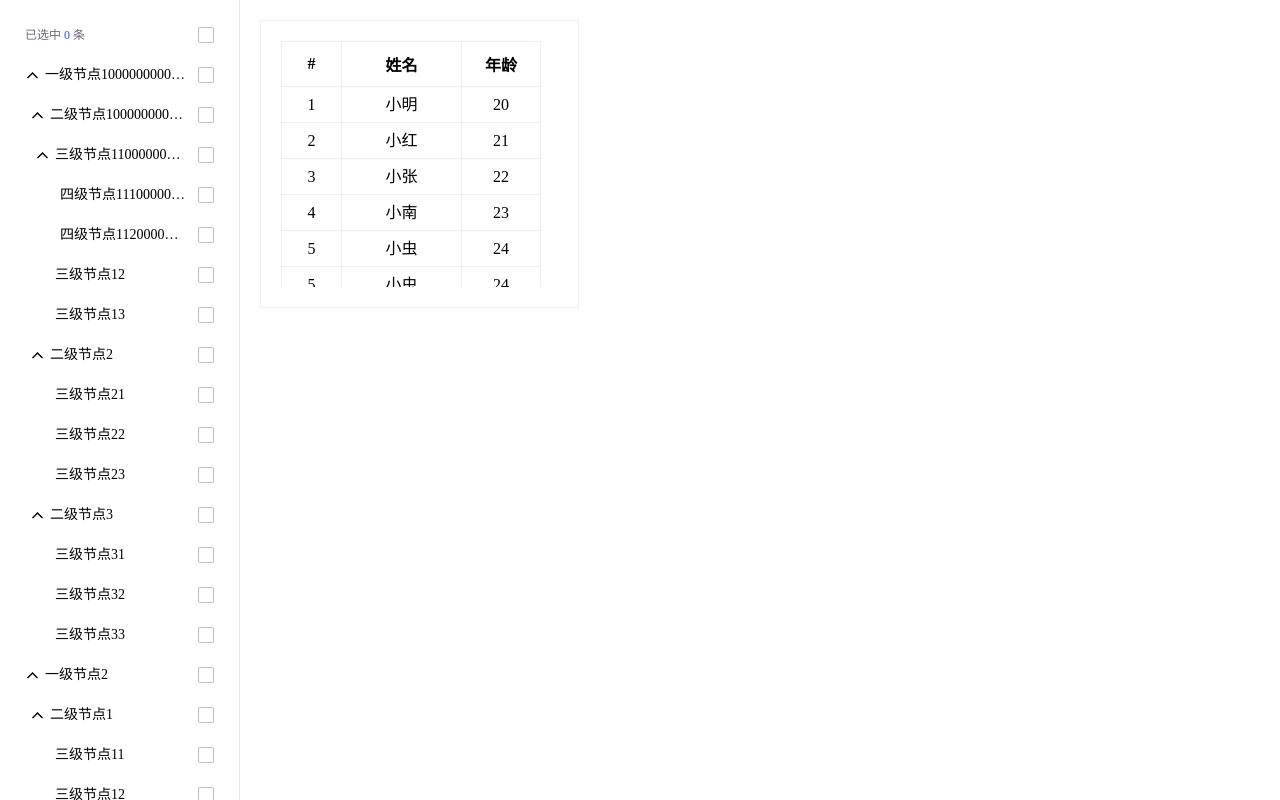
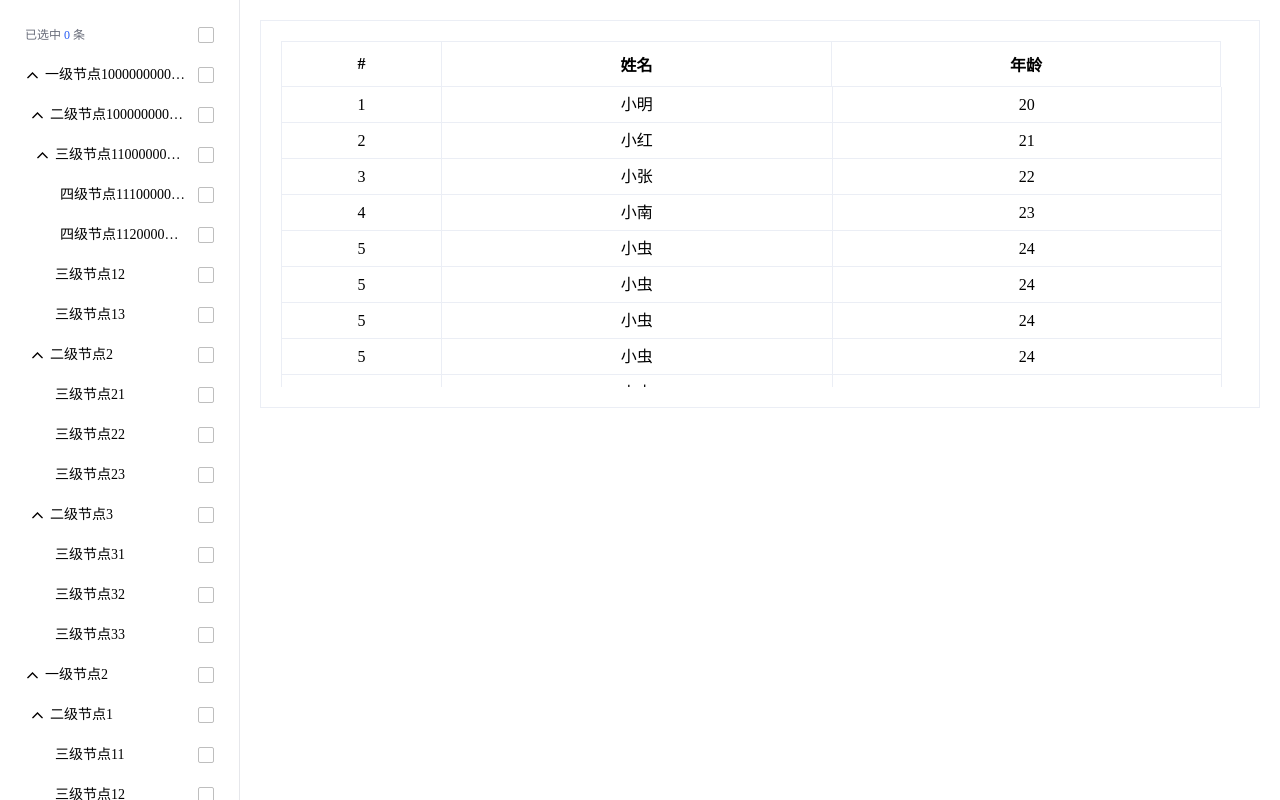
Before and after one commit to wanghaozz7/Component-library, a Vue app: page / in a window 1280 px wide. Shown: the top 800 px of the page. Built offline with nearby package versions, Linux system fonts and the light colour scheme.

Commit message:
表格的固定表头

```diff
--- a/src/components/table/components/tableColumn/index.vue
+++ b/src/components/table/components/tableColumn/index.vue
@@ -11,7 +11,7 @@
   </th>
 </template>
 <script setup>
-import { computed, onMounted, getCurrentInstance, ref } from "vue";
+import { computed, onMounted, getCurrentInstance, ref, nextTick } from "vue";
 
 const props = defineProps({
   label: {
@@ -20,7 +20,7 @@ const props = defineProps({
   },
   width: {
     type: Number,
-    default: 120,
+    default: -1,
   },
   prop: {
     type: String,
@@ -34,12 +34,17 @@ const props = defineProps({
 
 let border = ref(false);
 
+let headerWidth = ref(0);
+
+let averageWidth;
+
 const ctx = getCurrentInstance().ctx;
 
 const headerCellStyle = computed(() => {
-  const width = props.width;
+  const width = headerWidth.value + "px";
   const borderColor = border.value ? "#ebeef5" : "";
   const textAlign = props.align;
+  // console.log("width", width);
   return {
     width,
     borderColor,
@@ -53,6 +58,12 @@ onMounted(() => {
   const rawValue = attr.border.nodeValue;
   if (rawValue === "false") border.value = false;
   else if (rawValue === "true") border.value = true;
+  setTimeout(() => {
+    averageWidth = attr.averageWidth.nodeValue;
+    if (props.width !== -1) headerWidth.value = props.width;
+    else headerWidth.value = Number.parseInt(averageWidth);
+    console.log("headerWidth", headerWidth.value);
+  }, 0);
 });
 </script>
 
--- a/src/components/table/index.vue
+++ b/src/components/table/index.vue
@@ -1,6 +1,15 @@
 <template>
-  <div class="table-container" :border="border" :style="tableStyle">
-    <div class="table-wrapper" :style="tableWrapperStyle('header')">
+  <div
+    class="table-container"
+    :border="border"
+    :averageWidth="averageWidth"
+    :style="tableStyle"
+  >
+    <div
+      class="table-wrapper"
+      :style="tableWrapperStyle('header')"
+      v-show="showHeader"
+    >
       <table cellpadding="10px" cellspacing="0">
         <tr ref="header">
           <slot />
@@ -10,7 +19,11 @@
     <div class="table-wrapper" :style="tableWrapperStyle('body')">
       <table cellpadding="10px" cellspacing="0" ref="table">
         <colgroup>
-          <col v-for="arr in attrArray" :key="arr" :width="arr.width" />
+          <col
+            v-for="(arr, idx) in attrArray"
+            :key="arr"
+            :width="widthArr[idx]"
+          />
         </colgroup>
         <tr v-for="(obj, rowIndex) in data" :key="obj" class="table-row">
           <td
@@ -54,35 +67,41 @@ const props = defineProps({
     type: Number,
     default: -1,
   },
+  // 是否显示表头
+  showHeader: {
+    type: Boolean,
+    default: true,
+  },
 });
 
 // 表头子组件的属性数组(prop,width)
 const attrArray = reactive([]);
-// 表格宽度
-let tableWidth = ref(0);
 // 是否有滚动条
 let hasScrollBar = ref(undefined);
+// 列宽度分配后数组
+let widthArr = reactive([]);
+let averageWidth = ref(0);
 
 const ctx = getCurrentInstance().ctx;
 
 const tableStyle = computed(() => {
-  const width = tableWidth.value === 0 ? "auto" : tableWidth.value + 17 + "px";
+  // const width = tableWidth.value === 0 ? "auto" : tableWidth.value + 17 + "px";
   return {
-    width,
+    // width,
   };
 });
 
 const tableWrapperStyle = computed(() => {
   return (type) => {
-    const width =
-      tableWidth.value === 0
-        ? "auto"
-        : (type === "header" ? tableWidth.value : tableWidth.value + 17) + "px";
+    // const width =
+    //   tableWidth.value === 0
+    //     ? "auto"
+    //     : (type === "header" ? tableWidth.value : tableWidth.value + 17) + "px";
     const height = type === "header" ? "" : props.height + "px";
-    const paddingRight =
-      type === "header" ? (hasScrollBar.value ? "15px" : "") : "";
+    // const paddingRight =
+    //   type === "header" ? (hasScrollBar.value ? "15px" : "") : "";
     return {
-      width,
+      // width,
       height,
       // paddingRight,
     };
@@ -92,7 +111,13 @@ const tableWrapperStyle = computed(() => {
 const tableCellStyle = computed(() => {
   return (row, column, rowIndex, colIndex) => {
     const borderColor = props.border ? "#ebeef5" : "";
-    const defaultStyle = { borderColor };
+    // 如果不展示表头则补上border
+    const borderTop = !props.showHeader
+      ? rowIndex == 0
+        ? "1px solid #ebeef5"
+        : ""
+      : "";
+    const defaultStyle = { borderColor, borderTop };
     if (typeof props.cellStyle === "function") {
       // 如果是函数则执行回调并将对象合并
       const obj = props.cellStyle(row, column, rowIndex);
@@ -106,25 +131,49 @@ const tableCellStyle = computed(() => {
 });
 
 onMounted(() => {
+  // 由于height打上行内样式已经无法通过table-wrapper的offsetheight等判断是否出现滚动条
+  // 所以获取行数加行高手动计算出实际高度判断是否出现滚动条
   const header = ctx.$refs.header;
+  const table = ctx.$refs.table;
   const arr = header.children;
-
   for (let th of arr)
     attrArray.push({
       prop: th.attributes.prop.nodeValue,
       width: th.attributes.width.nodeValue,
     });
 
-  tableWidth.value = attrArray.reduce((pre, next) => {
-    return (pre += Number.parseInt(next.width));
+  const tableWrapper = table.parentNode;
+  const tableWrapperStyle = window.getComputedStyle(tableWrapper);
+  // 计算table的真实的width并根据表头传来的width字段计算出每一列的宽度赋值给colgroup和header
+  const tableWidth =
+    Number.parseInt(tableWrapperStyle.width.replaceAll("px")) - 17;
+  let count = 0;
+  // 首先减去所有固定宽度
+  const constWidthSum = attrArray.reduce((pre, next) => {
+    const width = Number.parseInt(next.width);
+    if (width !== -1) {
+      return (pre += width);
+    } else {
+      count++;
+      return pre;
+    }
   }, 0);
+  const fixedWidth = tableWidth - constWidthSum;
+  averageWidth.value = fixedWidth / count;
+  widthArr = attrArray.map((x) => {
+    const width = Number.parseInt(x.width);
+    return width === -1 ? averageWidth.value : width;
+  });
 
-  // 由于height打上行内样式已经无法通过table-wrapper的offsetheight等判断是否出现滚动条
-  // 所以获取行数加行高手动计算出实际高度判断是否出现滚动条
-  const table = ctx.$refs.table;
-  const row = table.children[1];
-  const rowStyle = window.getComputedStyle(row);
-  console.log("srtle", rowStyle, typeof rowStyle, rowStyle.height);
+  console.log("widthArr", widthArr);
+  console.log("averageWidth", averageWidth.value);
+
+  // nextTick(() => {
+  //   const cell = table.children[1];
+  //   const cellStyle = window.getComputedStyle(cell);
+  //   const cellHeight = cellStyle["height"];
+  //   const len = props.data.length;
+  // });
 });
 </script>
 
--- a/src/components/useComponent/index.vue
+++ b/src/components/useComponent/index.vue
@@ -24,11 +24,11 @@
       :data="table_data"
       :border="true"
       :cell-style="getCellStyle"
-      :height="200"
+      :height="300"
     >
-      <table-column :width="60" label="#" prop="index" align="center" />
-      <table-column :width="120" label="姓名" prop="name" align="center" />
-      <table-column :width="80" label="年龄" prop="age" align="center" />
+      <table-column :width="160" label="#" prop="index" align="center" />
+      <table-column label="姓名" prop="name" align="center" />
+      <table-column label="年龄" prop="age" align="center" />
     </rtable>
   </div>
 </template>
```
